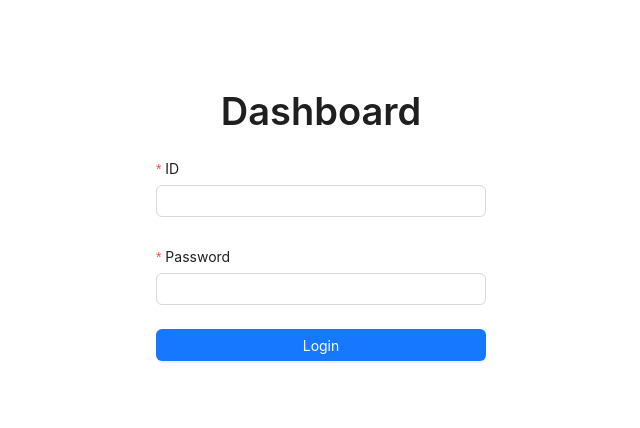
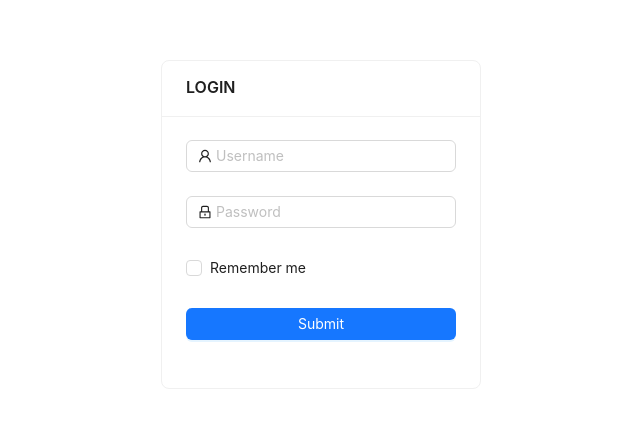
Before and after one commit to coldrain-f/antd-dashboard, a React (Create React App) app: page / in a window 1280 px wide. Shown: the part 176-604 px from the top of the page, without its empty margins (319-959 px from the left). Built offline with nearby package versions, Linux system fonts and the light colour scheme.

Commit message:
Login form layout 설정

```diff
--- /dev/null
+++ b/src/AntdContentsTable.tsx
@@ -0,0 +1,135 @@
+import React, { useState } from "react";
+import { Space, Switch, Table } from "antd";
+import type { TableColumnsType, TableProps } from "antd";
+
+type TableRowSelection<T> = TableProps<T>["rowSelection"];
+
+interface DataType {
+  key: React.ReactNode;
+  name: string;
+  age: number;
+  address: string;
+  children?: DataType[];
+}
+
+const columns: TableColumnsType<DataType> = [
+  {
+    title: "Name",
+    dataIndex: "name",
+    key: "name",
+  },
+  {
+    title: "Age",
+    dataIndex: "age",
+    key: "age",
+    width: "12%",
+  },
+  {
+    title: "Address",
+    dataIndex: "address",
+    width: "30%",
+    key: "address",
+  },
+];
+
+const data: DataType[] = [
+  {
+    key: 1,
+    name: "John Brown sr.",
+    age: 60,
+    address: "New York No. 1 Lake Park",
+    children: [
+      {
+        key: 11,
+        name: "John Brown",
+        age: 42,
+        address: "New York No. 2 Lake Park",
+      },
+      {
+        key: 12,
+        name: "John Brown jr.",
+        age: 30,
+        address: "New York No. 3 Lake Park",
+        children: [
+          {
+            key: 121,
+            name: "Jimmy Brown",
+            age: 16,
+            address: "New York No. 3 Lake Park",
+          },
+        ],
+      },
+      {
+        key: 13,
+        name: "Jim Green sr.",
+        age: 72,
+        address: "London No. 1 Lake Park",
+        children: [
+          {
+            key: 131,
+            name: "Jim Green",
+            age: 42,
+            address: "London No. 2 Lake Park",
+            children: [
+              {
+                key: 1311,
+                name: "Jim Green jr.",
+                age: 25,
+                address: "London No. 3 Lake Park",
+              },
+              {
+                key: 1312,
+                name: "Jimmy Green sr.",
+                age: 18,
+                address: "London No. 4 Lake Park",
+              },
+            ],
+          },
+        ],
+      },
+    ],
+  },
+  {
+    key: 2,
+    name: "Joe Black",
+    age: 32,
+    address: "Sydney No. 1 Lake Park",
+  },
+];
+
+// rowSelection objects indicates the need for row selection
+const rowSelection: TableRowSelection<DataType> = {
+  onChange: (selectedRowKeys, selectedRows) => {
+    console.log(
+      `selectedRowKeys: ${selectedRowKeys}`,
+      "selectedRows: ",
+      selectedRows
+    );
+  },
+  onSelect: (record, selected, selectedRows) => {
+    console.log(record, selected, selectedRows);
+  },
+  onSelectAll: (selected, selectedRows, changeRows) => {
+    console.log(selected, selectedRows, changeRows);
+  },
+};
+
+const App: React.FC = () => {
+  const [checkStrictly, setCheckStrictly] = useState(false);
+
+  return (
+    <>
+      <Space align="center" style={{ marginBottom: 16 }}>
+        CheckStrictly:{" "}
+        <Switch checked={checkStrictly} onChange={setCheckStrictly} />
+      </Space>
+      <Table
+        columns={columns}
+        rowSelection={{ ...rowSelection, checkStrictly }}
+        dataSource={data}
+      />
+    </>
+  );
+};
+
+export default App;
--- a/src/App.tsx
+++ b/src/App.tsx
@@ -1,43 +1,53 @@
 import React from "react";
-import logo from "./logo.svg";
-import "./App.css";
-import { Button, Form, Typography, Input, Space } from "antd";
-const { Title } = Typography;
+import {
+  LaptopOutlined,
+  NotificationOutlined,
+  UserOutlined,
+} from "@ant-design/icons";
+import type { MenuProps } from "antd";
+import { Breadcrumb, Button, Layout, Menu, theme } from "antd";
+import AntdContentsTable from "./AntdContentsTable";
+import CloudLogin from "./CloudLogin";
 
-function App() {
+const { Header, Content, Sider } = Layout;
+
+const items1: MenuProps["items"] = ["1", "2", "3"].map((key) => ({
+  key,
+  label: `nav ${key}`,
+}));
+
+const items2: MenuProps["items"] = [
+  UserOutlined,
+  LaptopOutlined,
+  NotificationOutlined,
+].map((icon, index) => {
+  const key = String(index + 1);
+
+  return {
+    key: `sub${key}`,
+    icon: React.createElement(icon),
+    label: `subnav ${key}`,
+
+    children: new Array(4).fill(null).map((_, j) => {
+      const subKey = index * 4 + j + 1;
+      return {
+        key: subKey,
+        label: `option${subKey}`,
+      };
+    }),
+  };
+});
+
+const App: React.FC = () => {
+  const {
+    token: { colorBgContainer, borderRadiusLG },
+  } = theme.useToken();
+
   return (
-    <div className="App">
-      <header className="App-header">
-        <Title>Dashboard</Title>
-        <Form
-          name="wrap"
-          labelCol={{ flex: "110px" }}
-          labelAlign="left"
-          labelWrap
-          wrapperCol={{ flex: 1 }}
-          colon={false}
-          style={{ maxWidth: 600 }}
-        >
-          <Form.Item label="ID" name={"username"} rules={[{ required: true }]}>
-            <Input />
-          </Form.Item>
-
-          <Form.Item
-            label="Password"
-            name={"password"}
-            rules={[{ required: true }]}
-          >
-            <Input />
-          </Form.Item>
-          <Form.Item>
-            <Button type="primary" htmlType="submit" block>
-              Login
-            </Button>
-          </Form.Item>
-        </Form>
-      </header>
-    </div>
+    <>
+      <CloudLogin></CloudLogin>
+    </>
   );
-}
+};
 
 export default App;
--- /dev/null
+++ b/src/CloudLogin.tsx
@@ -0,0 +1,59 @@
+import React from "react";
+import { LockOutlined, UserOutlined } from "@ant-design/icons";
+import { Row, Col, Form, Input, Button, Card, Checkbox } from "antd";
+
+type FieldType = {
+  username?: string;
+  password?: string;
+  remember?: string;
+};
+
+const CloudLogin: React.FC = () => {
+  return (
+    <>
+      <Row justify="center" align="middle" style={{ minHeight: "100vh" }}>
+        <Col span={6}>
+          <Card title="LOGIN" bordered={true}>
+            <Form name="login" layout="vertical">
+              <Form.Item<FieldType>
+                name="username"
+                rules={[
+                  { required: true, message: "Please input your username!" },
+                ]}
+              >
+                <Input
+                  prefix={<UserOutlined className="site-form-item-icon" />}
+                  placeholder="Username"
+                />
+              </Form.Item>
+              <Form.Item<FieldType>
+                name="password"
+                rules={[
+                  { required: true, message: "Please input your password!" },
+                ]}
+              >
+                <Input
+                  prefix={<LockOutlined className="site-form-item-icon" />}
+                  type="password"
+                  placeholder="Password"
+                />
+              </Form.Item>
+
+              <Form.Item<FieldType> name="remember" valuePropName="checked">
+                <Checkbox>Remember me</Checkbox>
+              </Form.Item>
+
+              <Form.Item>
+                <Button type="primary" htmlType="submit" block>
+                  Submit
+                </Button>
+              </Form.Item>
+            </Form>
+          </Card>
+        </Col>
+      </Row>
+    </>
+  );
+};
+
+export default CloudLogin;
```
Also changed, not shown: package.json (+4 -3 lines), src/CloudMain copy.tsx (added, +91 -0 lines), 1 other file (tests, documents, lock files or other folders).
